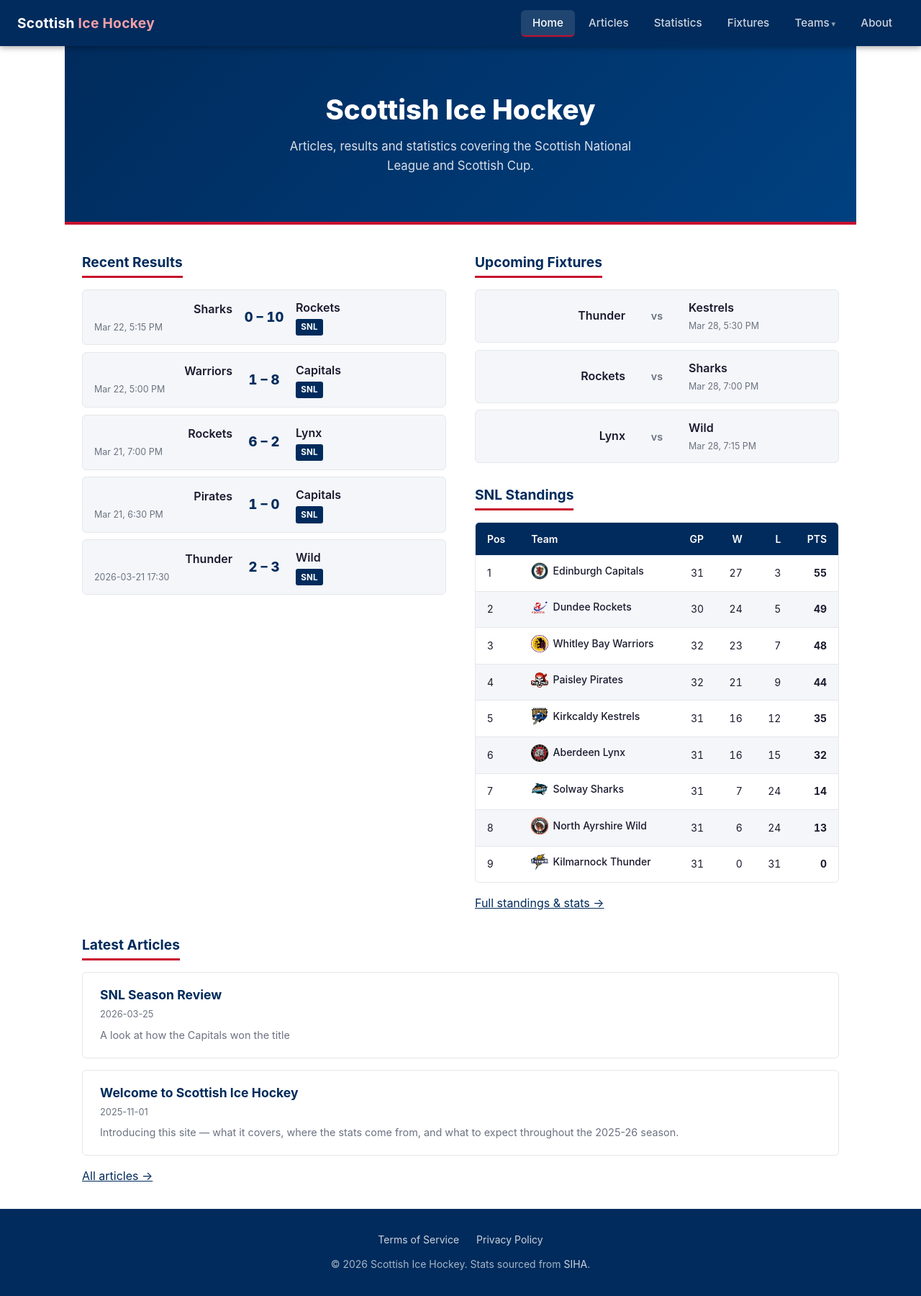
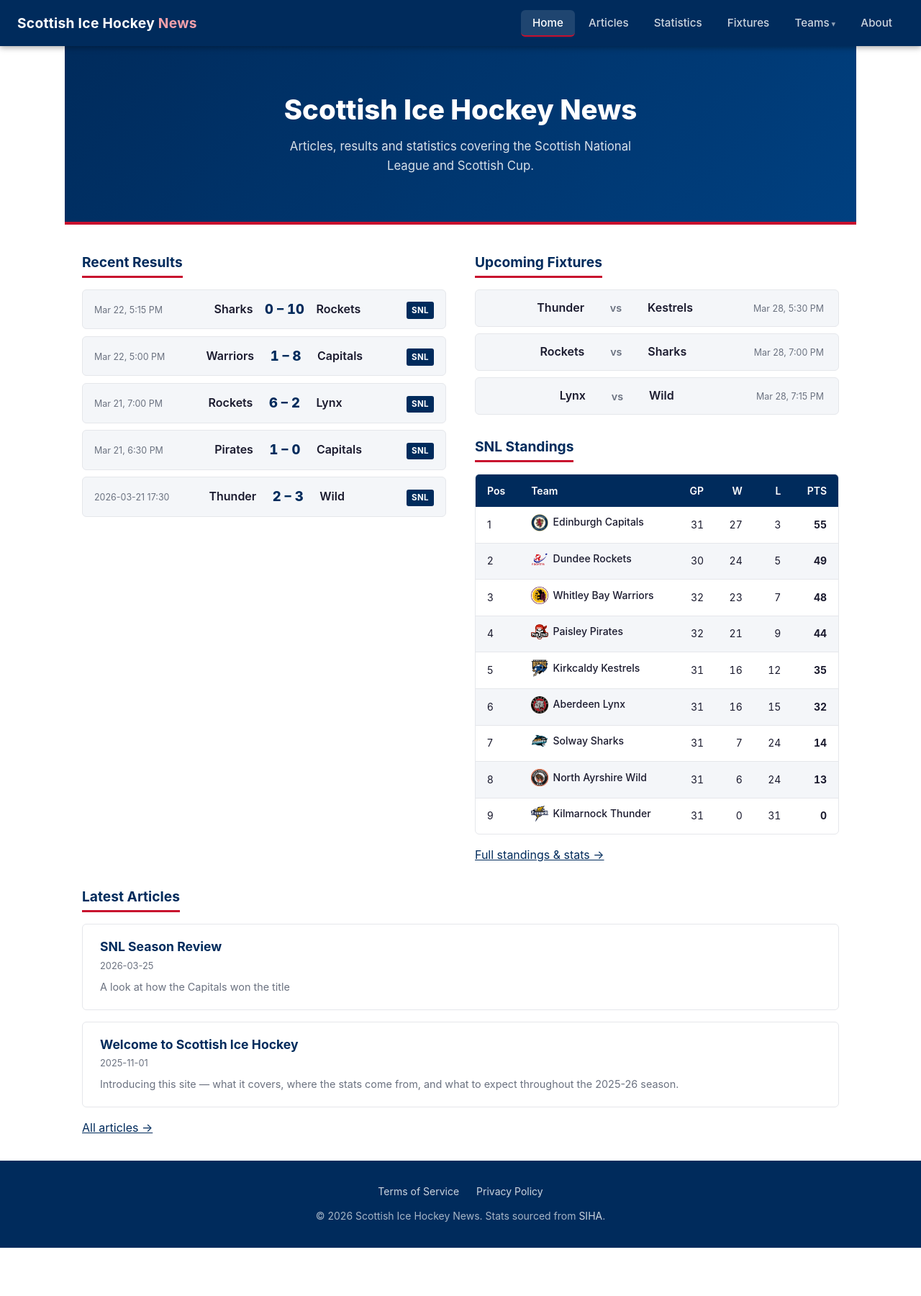
Before and after one commit to kalh96/ice-hockey-scrape, a Flask app: page / in a window 1280 px wide. Shown: the whole page at 72% size. After the commit the page ends 1733 px from the top, so only its background shows below. Run offline with Flask 3, Linux system fonts and the light colour scheme; data comes from the database, SQL or seed files in the repository.

Commit message:
Rename site to 'Scottish Ice Hockey News'; redesign home result cards
- All page titles, nav brand, hero, and footer updated to
  'Scottish Ice Hockey News'
- Home recent results: single-row layout date–team1–score–team2–comp
- Home upcoming fixtures: single-row layout team1–vs–team2–date
- CSS: result-card--5col and result-card--4col modifier classes

Co-Authored-By: Claude Sonnet 4.6 <noreply@anthropic.com>

```diff
--- a/web/config.py
+++ b/web/config.py
@@ -89,7 +89,7 @@ TEAM_BY_SLUG = {v["slug"]: k for k, v in TEAM_DISPLAY.items()}
 
 # Bump this string whenever you push CSS/JS changes to force Cloudflare to
 # fetch the new file instead of serving a stale cached copy.
-STATIC_VERSION = "20260325-5"
+STATIC_VERSION = "20260325-6"
 
 # Scottish Cup 2025-26 bracket structure.
 # Each round lists matchups; each matchup is a list of event IDs (leg 1, leg 2).
--- a/web/static/css/style.css
+++ b/web/static/css/style.css
@@ -331,6 +331,26 @@ tbody tr:last-child td { border-bottom: none; }
 
 .result-card-centre {
   text-align: center;
+}
+
+/* Home page: date – team1 – score – team2 – competition (5 cols) */
+.result-card--5col {
+  grid-template-columns: auto 1fr auto 1fr auto;
+}
+
+/* Home page: team1 – vs – team2 – date (4 cols) */
+.result-card--4col {
+  grid-template-columns: 1fr auto 1fr auto;
+}
+
+.result-date {
+  white-space: nowrap;
+  padding-right: 0.25rem;
+}
+
+.result-comp {
+  white-space: nowrap;
+  padding-left: 0.25rem;
 }
 
 .meta {
--- a/web/templates/404.html
+++ b/web/templates/404.html
@@ -1,5 +1,5 @@
 {% extends "base.html" %}
-{% block title %}Page Not Found – Scottish Ice Hockey{% endblock %}
+{% block title %}Page Not Found – Scottish Ice Hockey News{% endblock %}
 
 {% block content %}
 <div style="text-align:center; padding: 4rem 1rem;">
--- a/web/templates/500.html
+++ b/web/templates/500.html
@@ -1,5 +1,5 @@
 {% extends "base.html" %}
-{% block title %}Server Error – Scottish Ice Hockey{% endblock %}
+{% block title %}Server Error – Scottish Ice Hockey News{% endblock %}
 
 {% block content %}
 <div style="text-align:center; padding: 4rem 1rem;">
--- a/web/templates/article.html
+++ b/web/templates/article.html
@@ -1,5 +1,5 @@
 {% extends "base.html" %}
-{% block title %}{{ meta.title }} – Scottish Ice Hockey{% endblock %}
+{% block title %}{{ meta.title }} – Scottish Ice Hockey News{% endblock %}
 {% block meta_description %}{{ meta.description }}{% endblock %}
 
 {% block content %}
--- a/web/templates/articles_list.html
+++ b/web/templates/articles_list.html
@@ -1,5 +1,5 @@
 {% extends "base.html" %}
-{% block title %}Articles – Scottish Ice Hockey{% endblock %}
+{% block title %}Articles – Scottish Ice Hockey News{% endblock %}
 {% block meta_description %}Articles and analysis covering Scottish ice hockey.{% endblock %}
 
 {% block content %}
--- a/web/templates/base.html
+++ b/web/templates/base.html
@@ -3,7 +3,7 @@
 <head>
   <meta charset="UTF-8">
   <meta name="viewport" content="width=device-width, initial-scale=1.0">
-  <title>{% block title %}Scottish Ice Hockey{% endblock %}</title>
+  <title>{% block title %}Scottish Ice Hockey News{% endblock %}</title>
   <meta name="description" content="{% block meta_description %}Articles and statistics covering Scottish ice hockey.{% endblock %}">
   <link rel="stylesheet" href="{{ url_for('static', filename='css/style.css') }}?v={{ static_version }}">
 </head>
@@ -11,7 +11,7 @@
 
 <header>
   <a class="site-title" href="{{ url_for('home') }}">
-    Scottish <span>Ice Hockey</span>
+    Scottish Ice Hockey <span>News</span>
   </a>
   <button class="nav-toggle" id="navToggle" aria-label="Toggle navigation">
     <svg width="24" height="24" fill="none" stroke="currentColor" stroke-width="2">
@@ -54,7 +54,7 @@
     <a href="{{ url_for('terms') }}">Terms of Service</a>
     <a href="{{ url_for('privacy') }}">Privacy Policy</a>
   </div>
-  <p>&copy; {{ current_year }} Scottish Ice Hockey. Stats sourced from <a href="https://www.siha-uk.co.uk" target="_blank" rel="noopener">SIHA</a>.</p>
+  <p>&copy; {{ current_year }} Scottish Ice Hockey News. Stats sourced from <a href="https://www.siha-uk.co.uk" target="_blank" rel="noopener">SIHA</a>.</p>
 </footer>
 
 <script src="{{ url_for('static', filename='js/main.js') }}?v={{ static_version }}"></script>
--- a/web/templates/event_detail.html
+++ b/web/templates/event_detail.html
@@ -1,5 +1,5 @@
 {% extends "base.html" %}
-{% block title %}{{ fixture.home_team | short_name }} vs {{ fixture.away_team | short_name }} – Scottish Ice Hockey{% endblock %}
+{% block title %}{{ fixture.home_team | short_name }} vs {{ fixture.away_team | short_name }} – Scottish Ice Hockey News{% endblock %}
 
 {% block content %}
 <p class="back-link"><a href="{{ url_for('fixtures') }}">&larr; All fixtures</a></p>
--- a/web/templates/fixtures.html
+++ b/web/templates/fixtures.html
@@ -1,5 +1,5 @@
 {% extends "base.html" %}
-{% block title %}Fixtures & Results – Scottish Ice Hockey{% endblock %}
+{% block title %}Fixtures & Results – Scottish Ice Hockey News{% endblock %}
 
 {% block content %}
 <h1 class="page-title">Fixtures &amp; Results</h1>
--- a/web/templates/home.html
+++ b/web/templates/home.html
@@ -1,9 +1,9 @@
 {% extends "base.html" %}
-{% block title %}Scottish Ice Hockey{% endblock %}
+{% block title %}Scottish Ice Hockey News{% endblock %}
 
 {% block content %}
 <div class="hero">
-  <h1>Scottish Ice Hockey</h1>
+  <h1>Scottish Ice Hockey News</h1>
   <p>Articles, results and statistics covering the Scottish National League and Scottish Cup.</p>
 </div>
 
@@ -16,19 +16,15 @@
       <div class="result-list">
         {% for f in recent %}
           <a href="{{ url_for('event_detail', event_id=f.event_id) }}" class="result-card-link">
-            <div class="result-card">
-              <div>
+            <div class="result-card result-card--5col">
+              <div class="meta result-date">{{ f.date if f.date else '' }}</div>
               <div class="team-home">{{ f.home_team | short_name }}</div>
-                {% if f.date %}<div class="meta">{{ f.date }}</div>{% endif %}
-              </div>
               <div class="score">{{ f.home_score }} – {{ f.away_score }}</div>
-              <div>
               <div class="team-away">{{ f.away_team | short_name }}</div>
-                <div class="meta">
+              <div class="result-comp">
                 <span class="badge {% if f.competition == 'Scottish Cup' %}cup{% endif %}">
                   {{ f.competition }}
                 </span>
-                </div>
               </div>
             </div>
           </a>
@@ -45,13 +41,11 @@
     {% if upcoming %}
       <div class="result-list">
         {% for f in upcoming %}
-          <div class="result-card">
+          <div class="result-card result-card--4col">
             <div class="team-home">{{ f.home_team | short_name }}</div>
             <div class="score upcoming-score">vs</div>
-            <div>
             <div class="team-away">{{ f.away_team | short_name }}</div>
-              {% if f.date %}<div class="meta">{{ f.date }}</div>{% endif %}
-            </div>
+            <div class="meta result-date">{{ f.date if f.date else '' }}</div>
           </div>
         {% endfor %}
       </div>
--- a/web/templates/privacy.html
+++ b/web/templates/privacy.html
@@ -1,5 +1,5 @@
 {% extends "base.html" %}
-{% block title %}Privacy Policy – Scottish Ice Hockey{% endblock %}
+{% block title %}Privacy Policy – Scottish Ice Hockey News{% endblock %}
 
 {% block content %}
 <div class="article-body">
--- a/web/templates/stats.html
+++ b/web/templates/stats.html
@@ -1,5 +1,5 @@
 {% extends "base.html" %}
-{% block title %}Statistics – Scottish Ice Hockey{% endblock %}
+{% block title %}Statistics – Scottish Ice Hockey News{% endblock %}
 
 {% block content %}
 <h1 class="page-title">Statistics</h1>
--- a/web/templates/stats_netminders.html
+++ b/web/templates/stats_netminders.html
@@ -1,5 +1,5 @@
 {% extends "base.html" %}
-{% block title %}Netminder Stats – Scottish Ice Hockey{% endblock %}
+{% block title %}Netminder Stats – Scottish Ice Hockey News{% endblock %}
 
 {% block content %}
 <h1 class="page-title">Netminder Statistics</h1>
--- a/web/templates/stats_skaters.html
+++ b/web/templates/stats_skaters.html
@@ -1,5 +1,5 @@
 {% extends "base.html" %}
-{% block title %}Skater Stats – Scottish Ice Hockey{% endblock %}
+{% block title %}Skater Stats – Scottish Ice Hockey News{% endblock %}
 
 {% block content %}
 <h1 class="page-title">Skater Statistics</h1>
--- a/web/templates/team_detail.html
+++ b/web/templates/team_detail.html
@@ -1,5 +1,5 @@
 {% extends "base.html" %}
-{% block title %}{{ info.full }} – Scottish Ice Hockey{% endblock %}
+{% block title %}{{ info.full }} – Scottish Ice Hockey News{% endblock %}
 {% block meta_description %}Stats, fixtures and articles for {{ info.full }}.{% endblock %}
 
 {% block content %}
--- a/web/templates/teams.html
+++ b/web/templates/teams.html
@@ -1,5 +1,5 @@
 {% extends "base.html" %}
-{% block title %}Teams – Scottish Ice Hockey{% endblock %}
+{% block title %}Teams – Scottish Ice Hockey News{% endblock %}
 
 {% block content %}
 <h1 class="page-title">Teams</h1>
```
Lines whose indentation alone changed are shown as unchanged.
